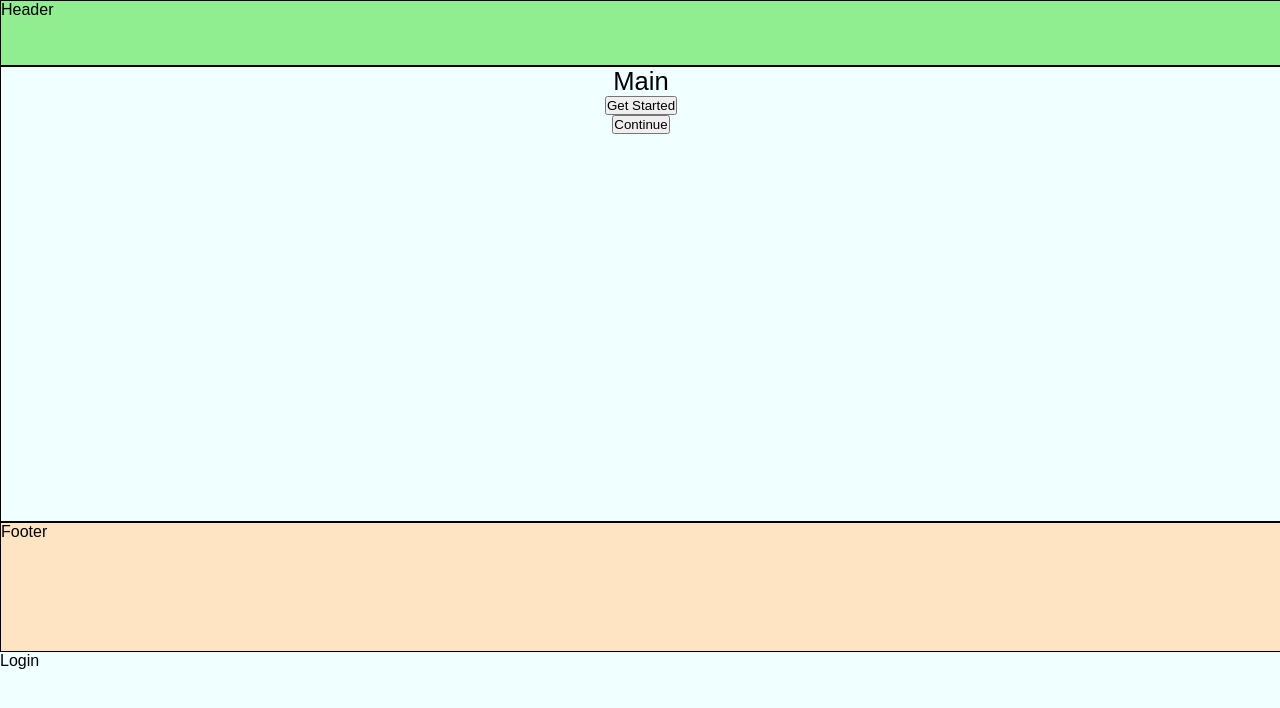
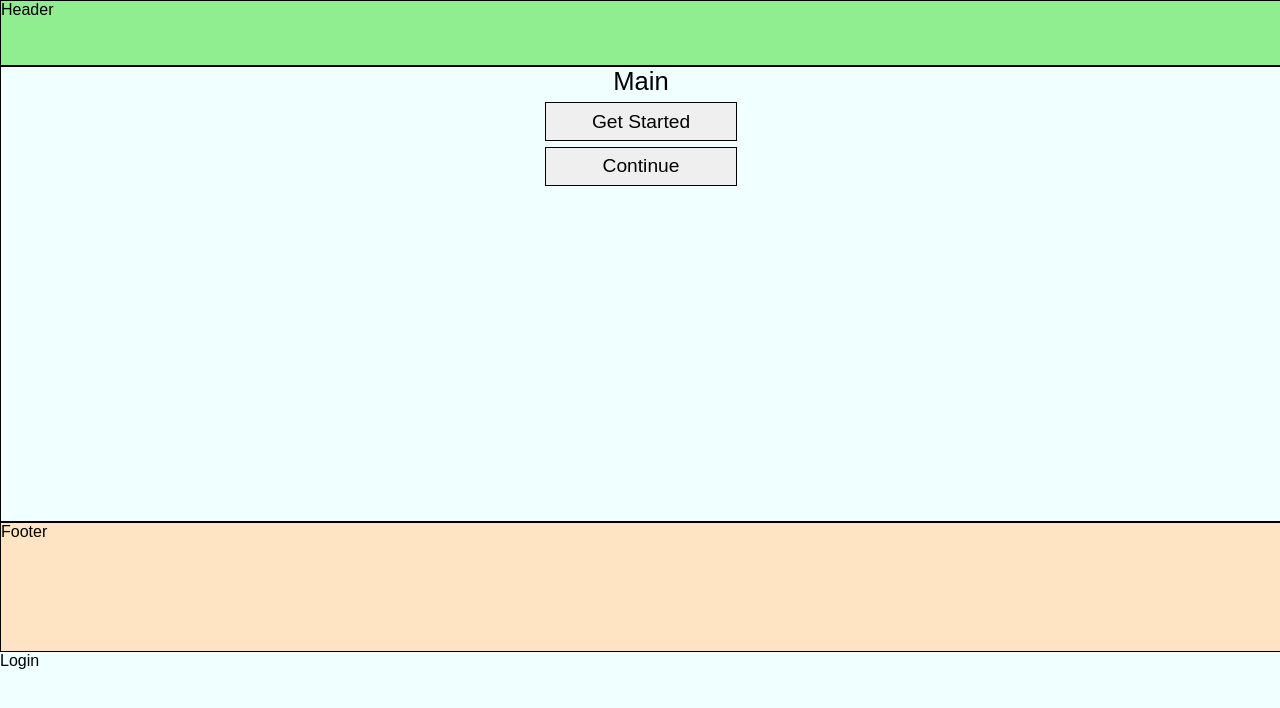
Before and after one commit to MokuaEnock/NxT-learn, a React (Create React App) app: page / in a window 1280 px wide. Shown: the top 708 px of the page. Built offline with nearby package versions, Linux system fonts and the light colour scheme.

Commit message:
add defaulft styling to buttons

```diff
--- a/src/index.css
+++ b/src/index.css
@@ -39,6 +39,15 @@ section {
   align-items: center;
   justify-items: center;
   font-size: 2vw;
+}
+
+button {
+  width: 15%;
+  height: 3vw;
+  margin-top: 0.5%;
+  font-size: 1.5vw;
+  border: thin solid black;
+
 }
 
 /* home  =========================================================================== */
```
